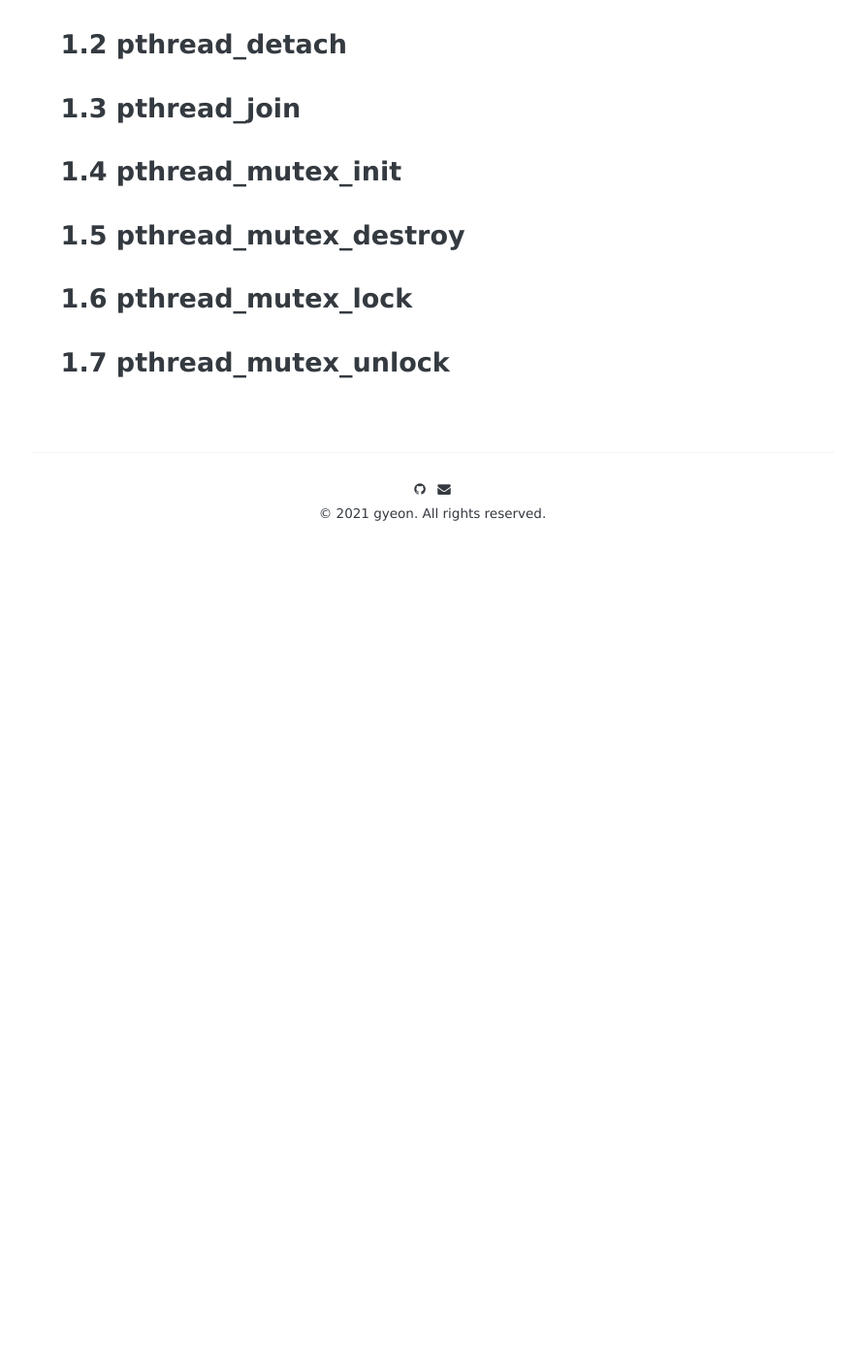
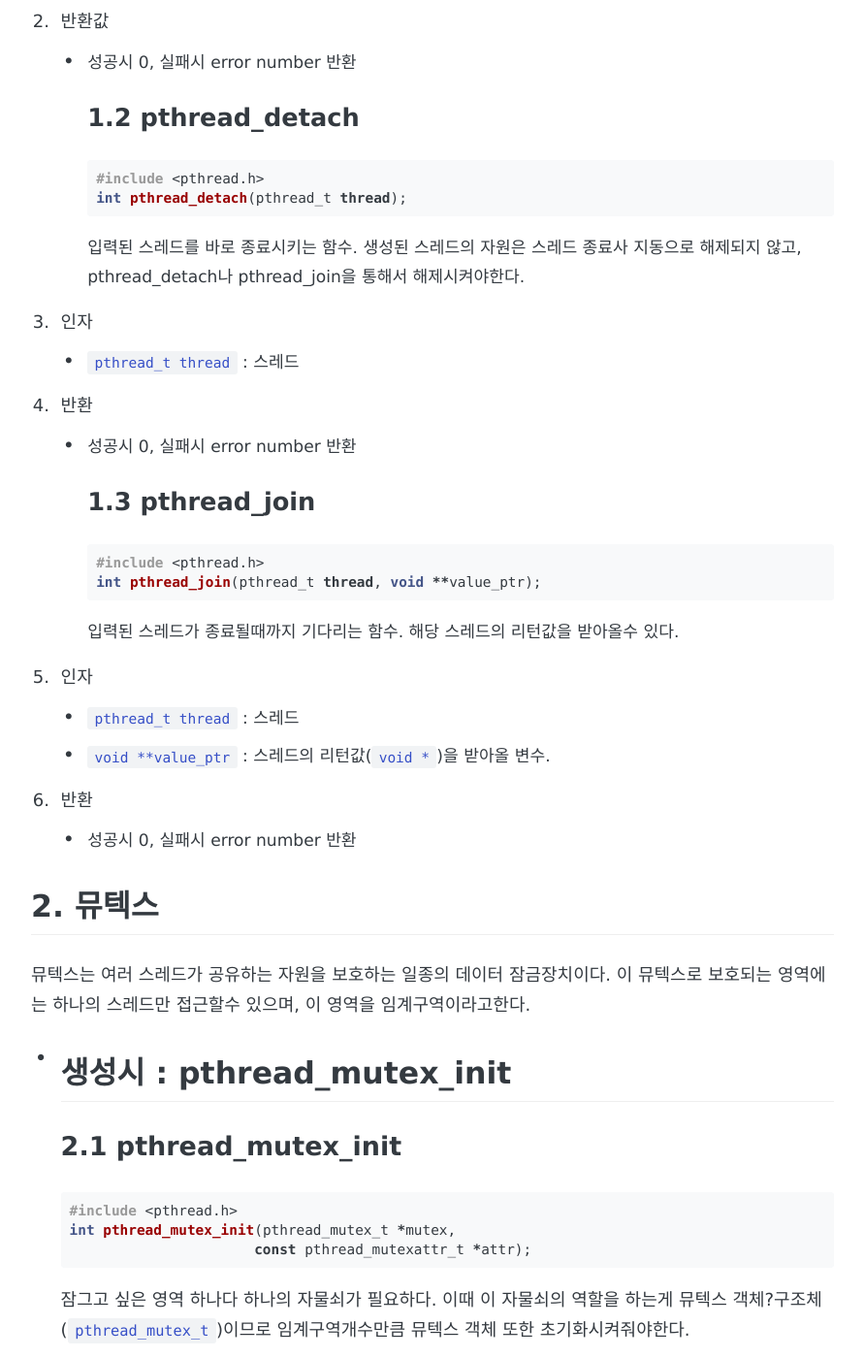
Before and after one commit to gyujun9403/gyujun9403.github.io, a Jekyll site: the page built from _posts/2022-02-15-philo-function.md, in a window 1280 px wide and 1400 px high, scrolled down 1698 px. Shown: the whole window at 97% size, without its empty margins (194-1085 px from the left). Built offline with Jekyll 4.4.1, drawn with Linux system fonts in a browser that asks for light colours; some web fonts are replaced; comment, search, counter and statistics services are not loaded; before the commit the page ends 2328 px from its top, so only the background shows below that; some of the changed text lies outside the part shown.

Commit message:
철학자 과제 함수 정리

````diff
--- a/_posts/2022-02-15-philo-function.md
+++ b/_posts/2022-02-15-philo-function.md
@@ -29,16 +29,77 @@ int pthread_create(pthread_t *thread,
                     void *(*start_routine)(void *),
                     void *arg);
 ```
+스레드를 생성하는 함수.
+  1. 인자
+  - `pthread_t *thread` : 스레드 식별자. 생성된 스레드의 정보를 담고있는 pthread_t 포인터. 다만, 이 값은 운영체재마다 다르게 정의한다.
+  - `const pthread_attr_t *attr` : 쓰레드 특성 지정하는 인자. 디폴트 사용시 NULL 전달.
+  - `void *(*start_routine)(void *)` : 분기시켜서 실행시킬 스레드 함수.
+  - `void *arg` : start_routine의 인자.
+  2. 반환값
+  - 성공시 0, 실패시 error number 반환
+### 1.2 pthread_detach
+```c
+#include <pthread.h>
+int pthread_detach(pthread_t thread);
+```
+입력된 스레드를 바로 종료시키는 함수. 생성된 스레드의 자원은 스레드 종료사 지동으로 해제되지 않고, pthread_detach나 pthread_join을 통해서 해제시켜야한다.
+  1. 인자
+  - `pthread_t thread` : 스레드
+  2. 반환
+  - 성공시 0, 실패시 error number 반환
+### 1.3 pthread_join
+```c
+#include <pthread.h>
+int pthread_join(pthread_t thread, void **value_ptr);
+```
+입력된 스레드가 종료될때까지 기다리는 함수. 해당 스레드의 리턴값을 받아올수 있다.
 1. 인자
-- `pthread_t *thread` : 스레드 식별자. 생성된 스레드
-- `const pthread_attr_t *attr` : 쓰레드 특성 지정하는 인자. 디폴트 사용시 NULL 전달.
-- `void *(*start_routine)(void *)` : 분기시켜서 실행시킬 스레드 함수.
-- `void *arg` :
-2. 반환값
+- `pthread_t thread` : 스레드
+- `void **value_ptr` : 스레드의 리턴값(`void *`)을 받아올 변수.
+2. 반환
+- 성공시 0, 실패시 error number 반환
+
+## 2. 뮤텍스
+뮤텍스는 여러 스레드가 공유하는 자원을 보호하는 일종의 데이터 잠금장치이다. 이 뮤텍스로 보호되는 영역에는 하나의 스레드만 접근할수 있으며, 이 영역을 임계구역이라고한다.
+
+- 생성시 : pthread_mutex_init
 -
-### 1.2 pthread_detach
-### 1.3 pthread_join
-### 1.4 pthread_mutex_init
-### 1.5 pthread_mutex_destroy
-### 1.6 pthread_mutex_lock
-### 1.7 pthread_mutex_unlock
+### 2.1 pthread_mutex_init
+```c
+#include <pthread.h>
+int pthread_mutex_init(pthread_mutex_t *mutex,
+                        const pthread_mutexattr_t *attr);
+```
+잠그고 싶은 영역 하나다 하나의 자물쇠가 필요하다. 이때 이 자물쇠의 역할을 하는게 뮤텍스 객체?구조체(`pthread_mutex_t`)이므로 임계구역개수만큼 뮤텍스 객체 또한 초기화시켜줘야한다.
+1. 인자
+- `pthread_mutex_t *mutex` : 초기화 시킬 뮤텍스 구조체
+- `const pthread_mutexattr_t *attr` : 뮤텍스의 특성을 지정하는 인자. 디폴트 사용시 NULL 전달.
+2. 반환
+- 성공시 0, 실패시 error number 반환
+### 2.2 pthread_mutex_destroy
+```c
+#include <pthread.h>
+int pthread_mutex_destroy(pthread_mutex_t *mutex);
+```
+1. 인자
+- `pthread_mutex_t *mutex` : 파괴할 뮤텍스 구조체(사용이 끝남)
+2. 반환
+- 성공시 0, 실패시 error number 반환
+### 2.3 pthread_mutex_lock
+```c
+#include <pthread.h>
+int pthread_mutex_lock(pthread_mutex_t *mutex);
+```
+1. 인자
+- `pthread_mutex_t *mutex` : 임계구역을 잠그기위해 사용할 뮤텍스 구조체
+2. 반환
+- 성공시 0, 실패시 error number 반환
+### 2.4 pthread_mutex_unlock
+```c
+#include <pthread.h>
+int pthread_mutex_unlock(pthread_mutex_t *mutex);
+```
+1. 인자
+- `pthread_mutex_t *mutex` : 해당 임계구역을 잠그기위해 사용한 뮤텍스 구조체
+2. 반환
+- 성공시 0, 실패시 error number 반환
````
Also changed, not shown: other parts of _posts/2022-02-15-philo-function.md (+2 -2 lines).
